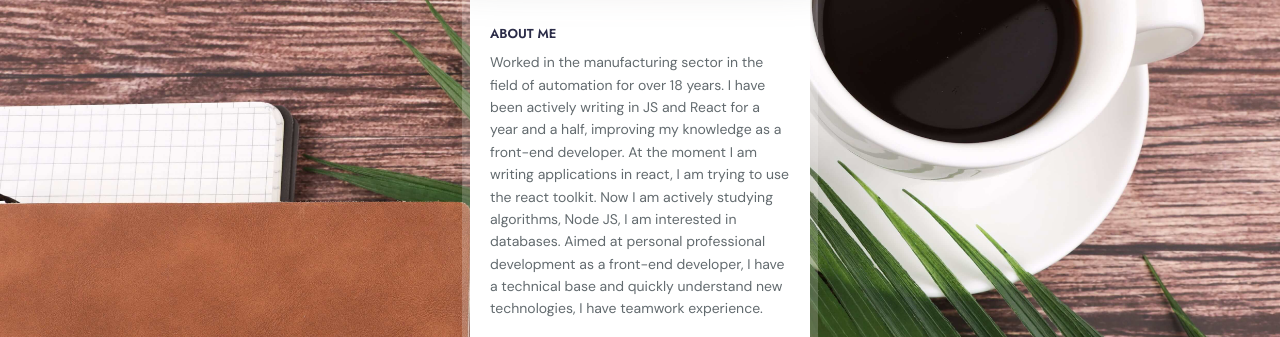
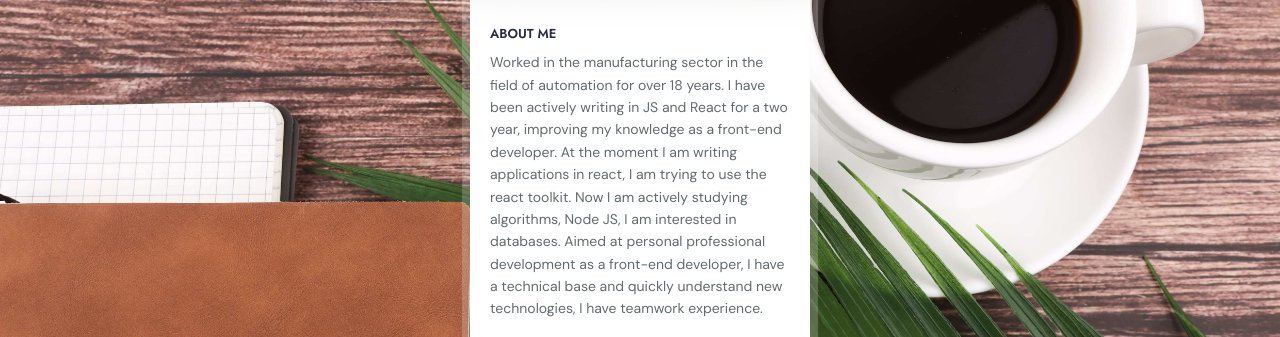
Before and after one commit to Arkadiy2907/MyResume, a plain HTML site: page index.html in a window 1280 px wide. Shown: the part 310-647 px from the top of the page. Drawn offline with Linux system fonts and the light colour scheme.

Commit message:
add change

```diff
--- a/index.html
+++ b/index.html
@@ -25,7 +25,7 @@
           <div class="card-subtitle">ABOUT ME</div>
           <p class="card-desc">Worked in the manufacturing sector in the field of automation for over 18 years. I have
             been actively writing in JS and
-            React for a year and a half, improving my knowledge as a front-end developer. At the moment I am writing
+            React for a two year, improving my knowledge as a front-end developer. At the moment I am writing
             applications in
             react, I am trying to use the react toolkit. Now I am actively studying algorithms, Node JS, I am interested
             in
```
